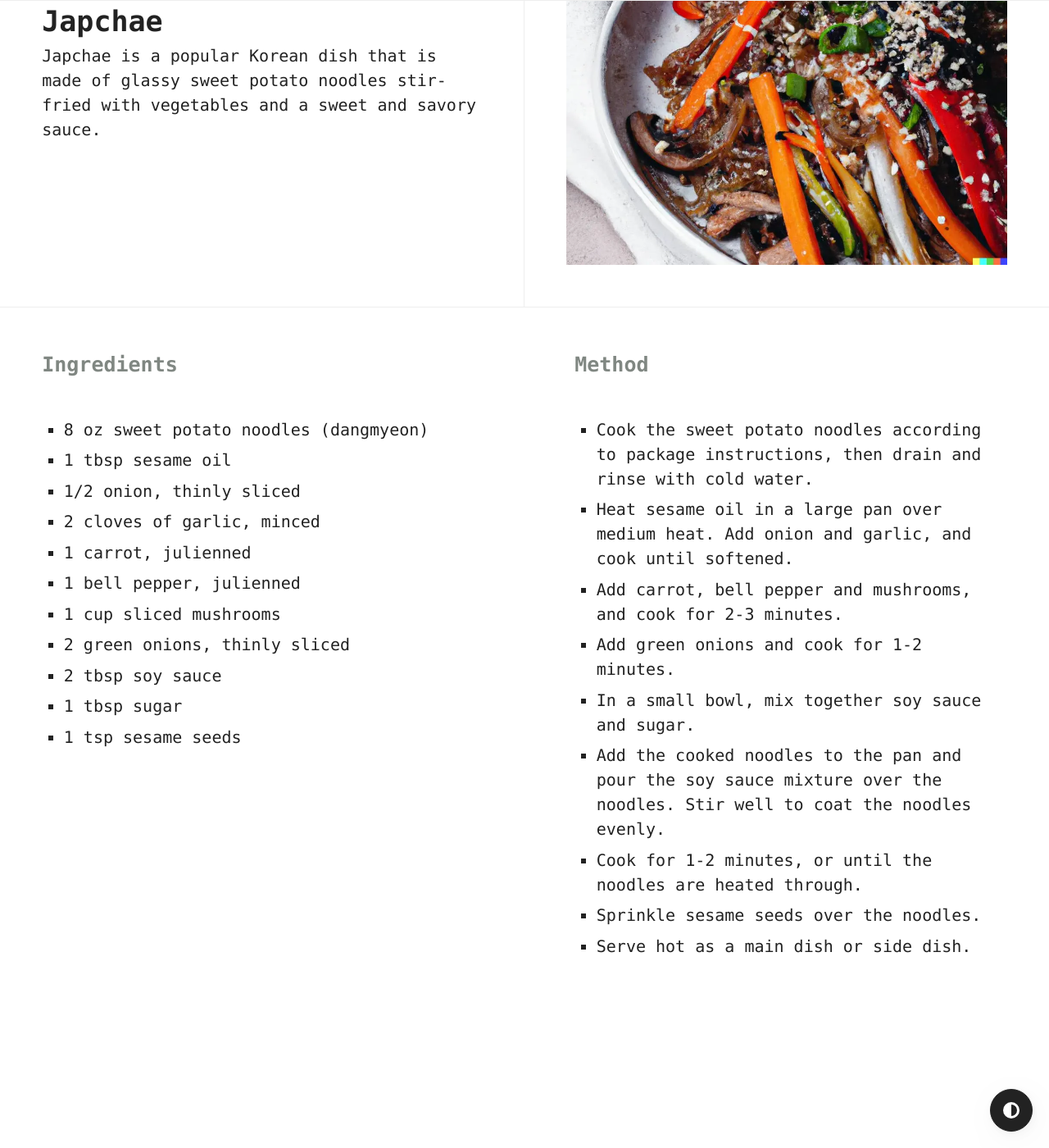
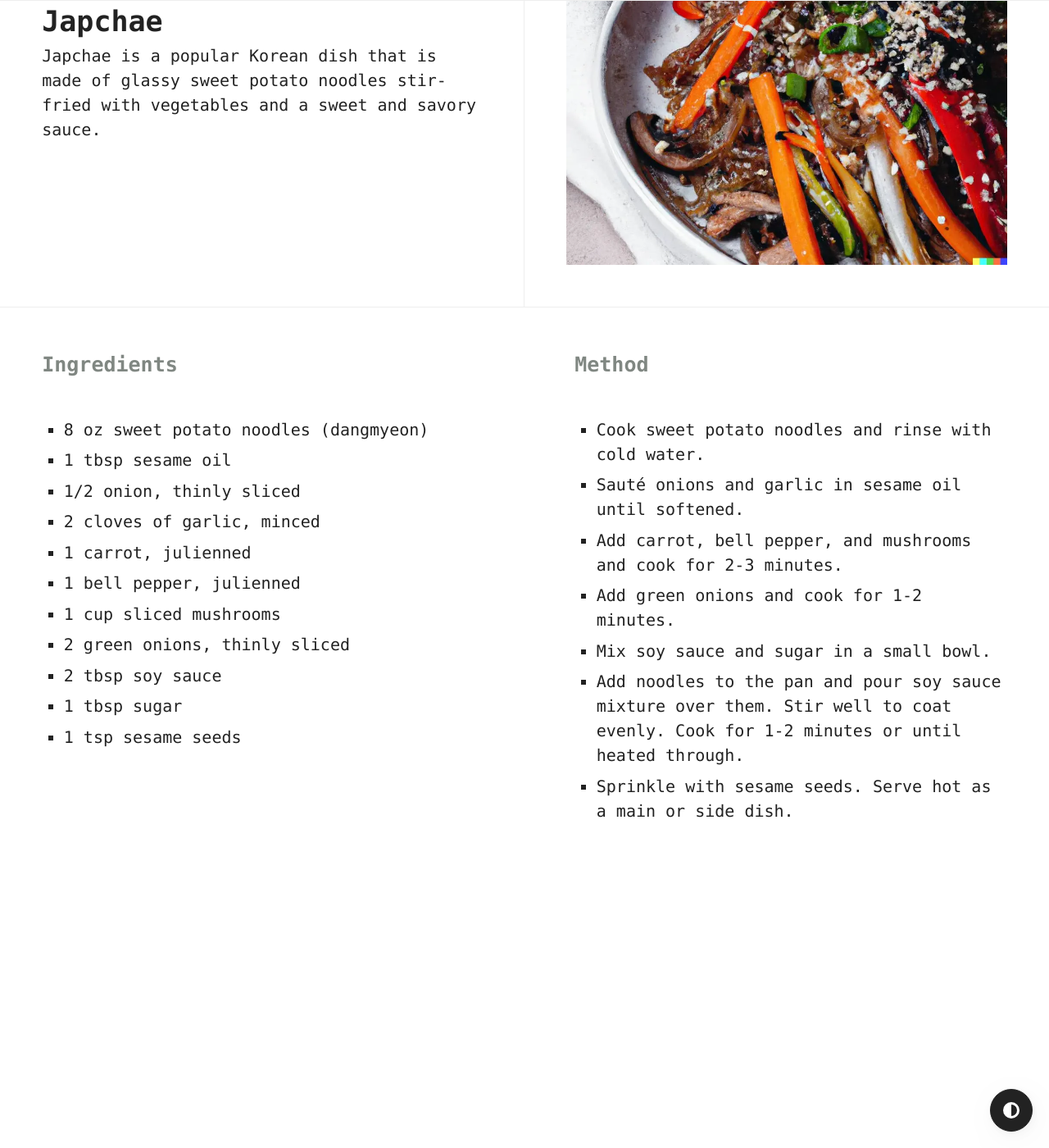
Before and after one commit to rhettparkinson/rhecipies, a Jekyll site: the page built from _posts/2023-01-16-japchae.md, in a window 1280 px wide and 1400 px high, scrolled down 336 px. Shown: the whole window at 82% size. Built offline with Jekyll 4.4.1, drawn with Linux system fonts in a browser that asks for light colours; nearby versions of some CDN libraries; some web fonts are replaced.

Commit message:
Update posts
Also added 'tags'.

```diff
--- a/_posts/2023-01-16-japchae.md
+++ b/_posts/2023-01-16-japchae.md
@@ -21,13 +22,11 @@
 {% endingredient %}
 
 {% method %}
-- Cook the sweet potato noodles according to package instructions, then drain and rinse with cold water.
-- Heat sesame oil in a large pan over medium heat. Add onion and garlic, and cook until softened.
-- Add carrot, bell pepper and mushrooms, and cook for 2-3 minutes.
+- Cook sweet potato noodles and rinse with cold water.
+- Sauté onions and garlic in sesame oil until softened.
+- Add carrot, bell pepper, and mushrooms and cook for 2-3 minutes.
 - Add green onions and cook for 1-2 minutes.
-- In a small bowl, mix together soy sauce and sugar.
-- Add the cooked noodles to the pan and pour the soy sauce mixture over the noodles. Stir well to coat the noodles evenly.
-- Cook for 1-2 minutes, or until the noodles are heated through.
-- Sprinkle sesame seeds over the noodles.
-- Serve hot as a main dish or side dish.
+- Mix soy sauce and sugar in a small bowl.
+- Add noodles to the pan and pour soy sauce mixture over them. Stir well to coat evenly. Cook for 1-2 minutes or until heated through.
+- Sprinkle with sesame seeds. Serve hot as a main or side dish.
 {% endmethod %}
```
Also changed, not shown: other parts of _posts/2023-01-16-japchae.md (+1 -0 lines), _posts/2023-01-21-ratatouille.md (+1 -0 lines), _posts/2023-01-23-vegetarian-lasagna.md (+1 -0 lines), _posts/2023-02-02-ful-medames.md (+1 -0 lines).
